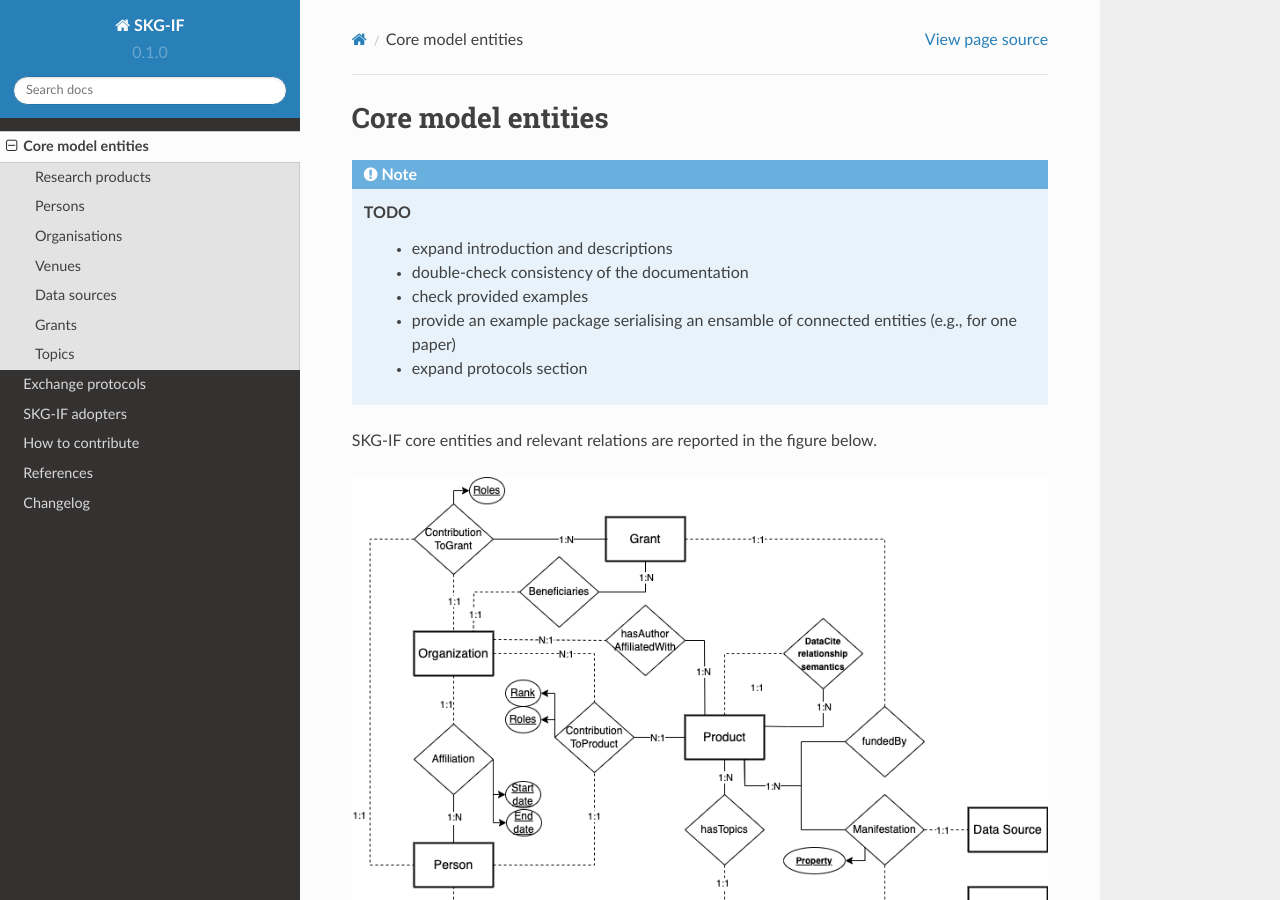
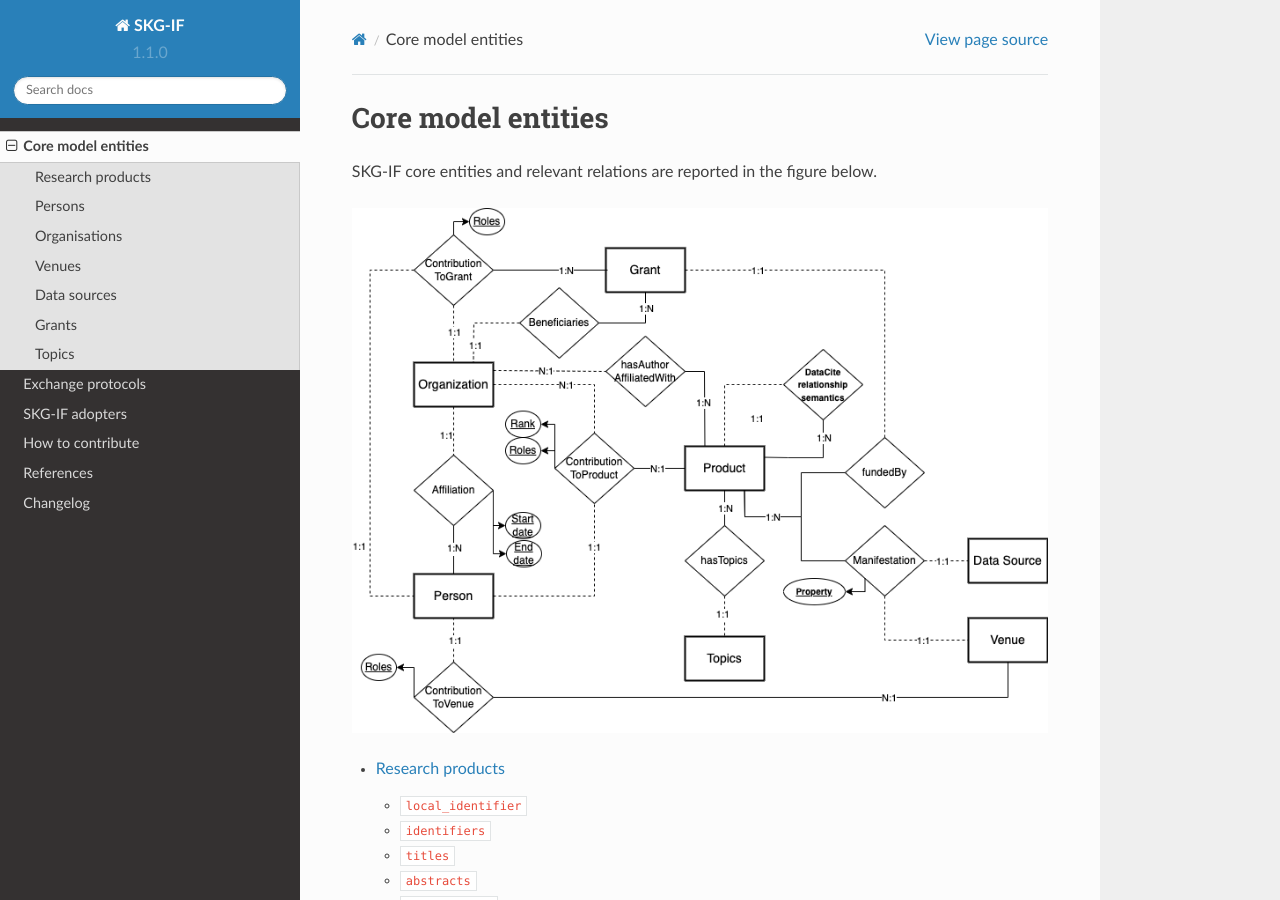
Before and after one commit to andremann/SKG-IF, a Sphinx documentation site: the page built from docs/source/model.rst, in a window 1280 px wide and 900 px high. Built offline with Sphinx 7.4.7 and the Read the Docs theme 2.0.0, drawn with Linux system fonts in a browser that asks for light colours; pages that are not in the unit, such as notebooks, are missing from menus; some of the changed text lies outside the part shown.

Commit message:
changed authors and version

```diff
--- a/docs/source/conf.py
+++ b/docs/source/conf.py
@@ -2,11 +2,11 @@
 
 # -- Project information
 project = 'SKG-IF'
-copyright = '2023, Andrea Mannocci, Miriam Baglioni, RDA SKG-IF WG'
-author = 'Andrea Mannocci, Miriam Baglioni, RDA SKG-IF WG'
+copyright = '2024, RDA SKG-IF WG, Andrea Mannocci, Miriam Baglioni'
+author = 'RDA SKG-IF WG, Andrea Mannocci, Miriam Baglioni'
 
-release = '0.1'
-version = '0.1.0'
+release = '1.1.draft'
+version = '1.1.0'
 
 # -- General configuration
 extensions = [
--- a/docs/source/model.rst
+++ b/docs/source/model.rst
@@ -1,15 +1,5 @@
 Core model entities
 ##############
-
-.. note::
-   TODO
-      - expand introduction and descriptions
-      - double-check consistency of the documentation
-      - check provided examples
-      - provide an example package serialising an ensamble of connected entities (e.g., for one paper)
-      - expand protocols section
-
-
 SKG-IF core entities and relevant relations are reported in the figure below.
 
 .. image:: images/model.png
```
